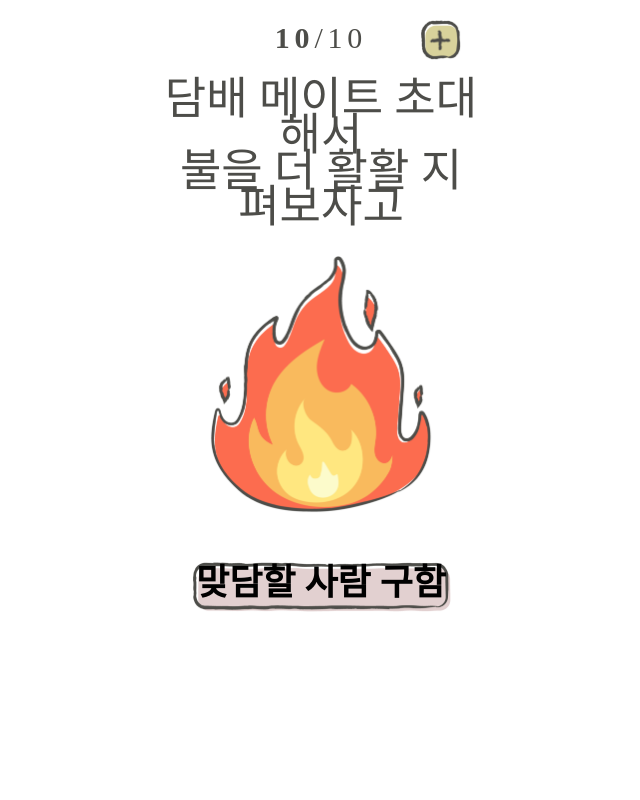
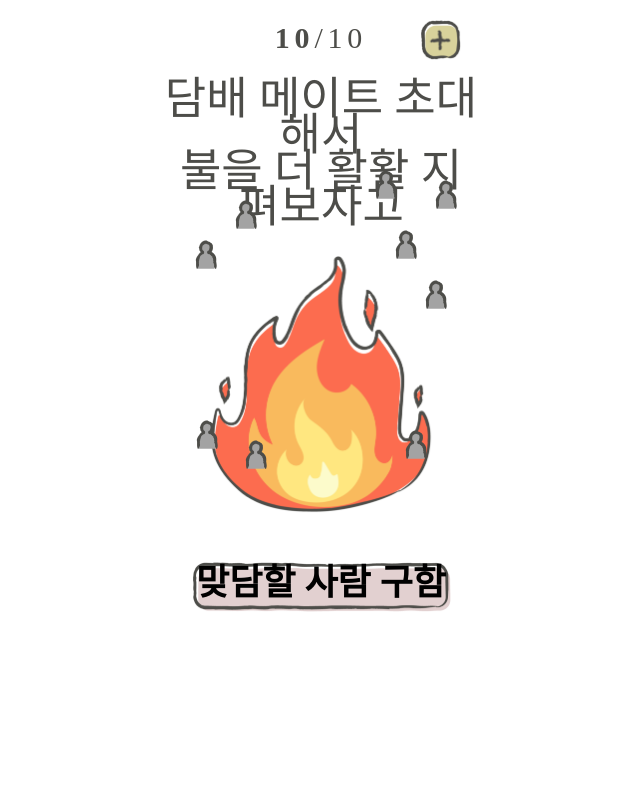
Before and after one commit to SOPKATHON-2/FrontEnd, a React (Vite) app: page /1/campfire in a window 1280 px wide. Shown: the top 800 px of the page, without its empty margins (319-959 px from the left). Built offline with nearby package versions, Linux system fonts and the light colour scheme; a web font is replaced by a local one.

Commit message:
feat : 사람 10명 넣음

```diff
--- a/src/assets/images/person.js
+++ b/src/assets/images/person.js
@@ -1,43 +1,43 @@
 
 export const PEOPLE_DATA = [
     {
-        x: 33,
-        y: 141
+        x: 1.3,
+        y: 180
     },
     {
-        x: 78,
-        y: 183
+        x: 7,
+        y: 20
     },
     {
-        x: 18,
-        y: 234
+        x: 3,
+        y: 24
     },
     {
-        x: 195,
-        y: 156
+        x: 21,
+        y: 17
     },
     {
-        x: 264,
-        y: 150
+        x: 27,
+        y: 18
     },
     {
-        x: 250,
-        y: 220
+        x: 23,
+        y: 23
     },
     {
-        x: 271,
-        y: 269
+        x: 26,
+        y: 28
     },
     {
-        x: 12,
-        y: 395
+        x: 3.1,
+        y: 42
     },
     {
-        x: 44,
-        y: 427
+        x: 8,
+        y: 44
     },
     {
-        x: 266,
-        y: 415
+        x: 24,
+        y: 43
     }
 ]
--- a/src/pages/Campfire.jsx
+++ b/src/pages/Campfire.jsx
@@ -6,6 +6,8 @@ import MainBtn from '../components/common/MainBtn';
 import Modal from '../components/modal/Modal';
 
 import { IMG_DATA } from '../assets/images';
+import { PEOPLE_DATA } from '../assets/images/person';
+import ImgPerson from '../assets/images/img_person.png';
 
 
 function Campfire() {
@@ -15,6 +17,8 @@ function Campfire() {
 
   return (
     <MobileLayout>
+      {PEOPLE_DATA.map((el)=><PersonImage key={el.x} x={el.x} y={el.y}><img src={ImgPerson} alt="사람이미지"/></PersonImage>)}
+
       <Header>
         <span>{num}</span>/10
       </Header>
@@ -89,3 +93,10 @@ const ImgWrapper = styled.section`
     height: 26rem;
   }
 `
+
+const PersonImage = styled.div`
+  position: absolute;
+
+  left: ${props => props.x}rem;
+  top: ${props => props.y}rem;
+`
```
